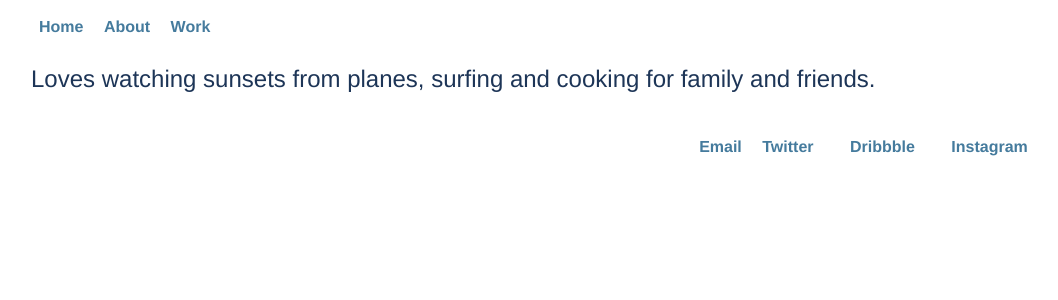
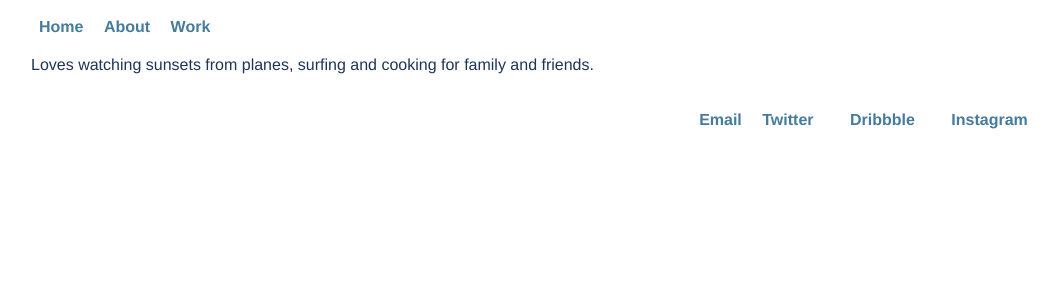
Before and after one commit to katherholt/katherholt.github.io, a Jekyll site: the page built from about/index.html, in a window 1280 px wide. Shown: the top 300 px of the page, without its empty margins (33-1091 px from the left). Built offline with Jekyll 4.4.1, drawn with Linux system fonts in a browser that asks for light colours; some web fonts are replaced.

Commit message:
Update main.css

```diff
--- a/css/main.css
+++ b/css/main.css
@@ -3,8 +3,8 @@
 a { font-family: 'Helvetica', 'Arial', 'Sans-Serif'; text-decoration: none; color: #457B9D; }
 a:hover { text-decoration: overline; }
 
-p { font-family: 'Helvetica', 'Arial', 'Sans-Serif'; font-size: 1.5em; line-height: 1.4em; color: #1D3557; }
-ul { font-family: 'Helvetica', 'Arial', 'Sans-Serif'; font-size: 1.5em; line-height: 1.4em; list-style: none; }
+p { font-family: 'Helvetica', 'Arial', 'Sans-Serif'; font-size: 1em; line-height: 1.4em; color: #1D3557; }
+ul { font-family: 'Helvetica', 'Arial', 'Sans-Serif'; font-size: 1em; line-height: 1.4em; list-style: none; }
 
 h1 { font-family: 'Helvetica', 'Arial', 'Sans-Serif'; font-size: 5em; serif; color: #1D3557; margin-bottom: 1.5em; }
 h2 { font-family: 'Helvetica', 'Arial', 'Sans-Serif'; font-size: 3em; font-color: #1D3557; }
@@ -19,7 +19,7 @@
 ul.footer { float: right; margin-right: 1em; }
 
 /* Blog */
-ul.posts { margin: 20px auto 40px; font-size: 1.5em; }
+ul.posts { margin: 20px auto 40px; font-size: 1em; }
 ul.posts li { list-style: none; }
 
 /* CV */
```
